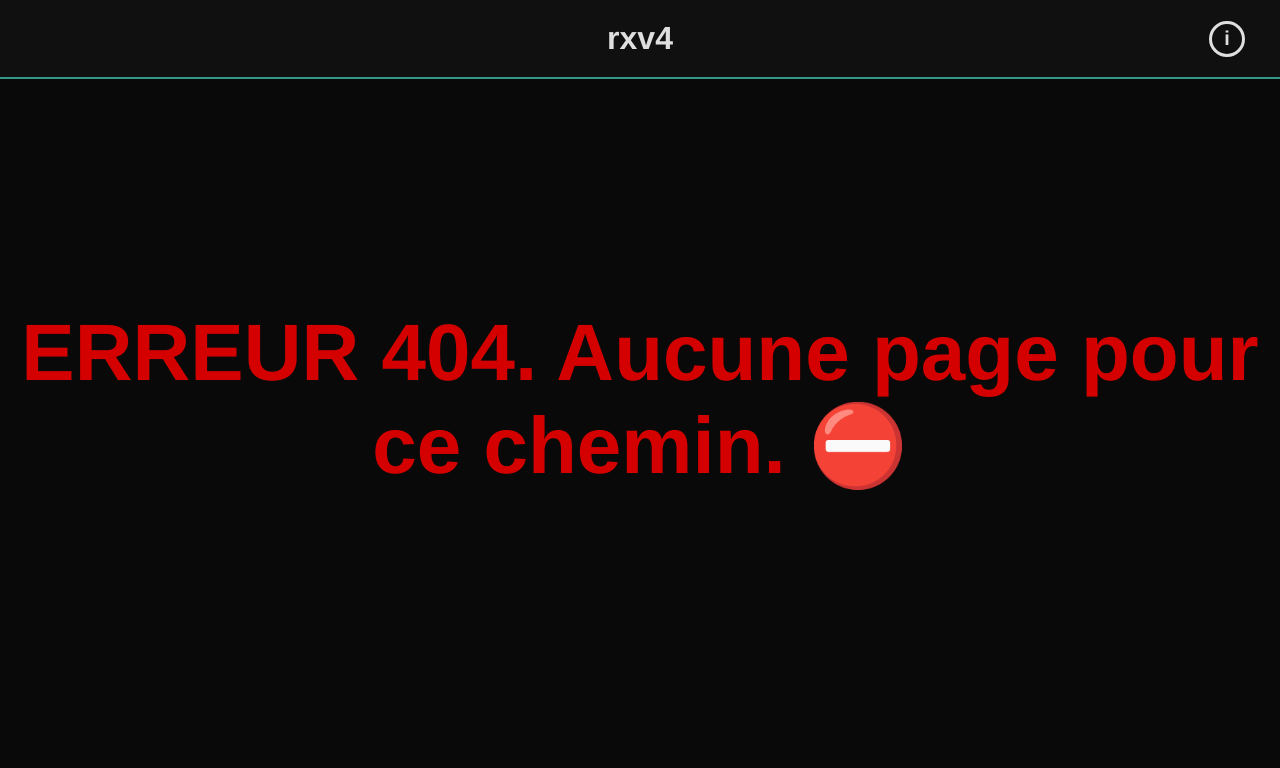
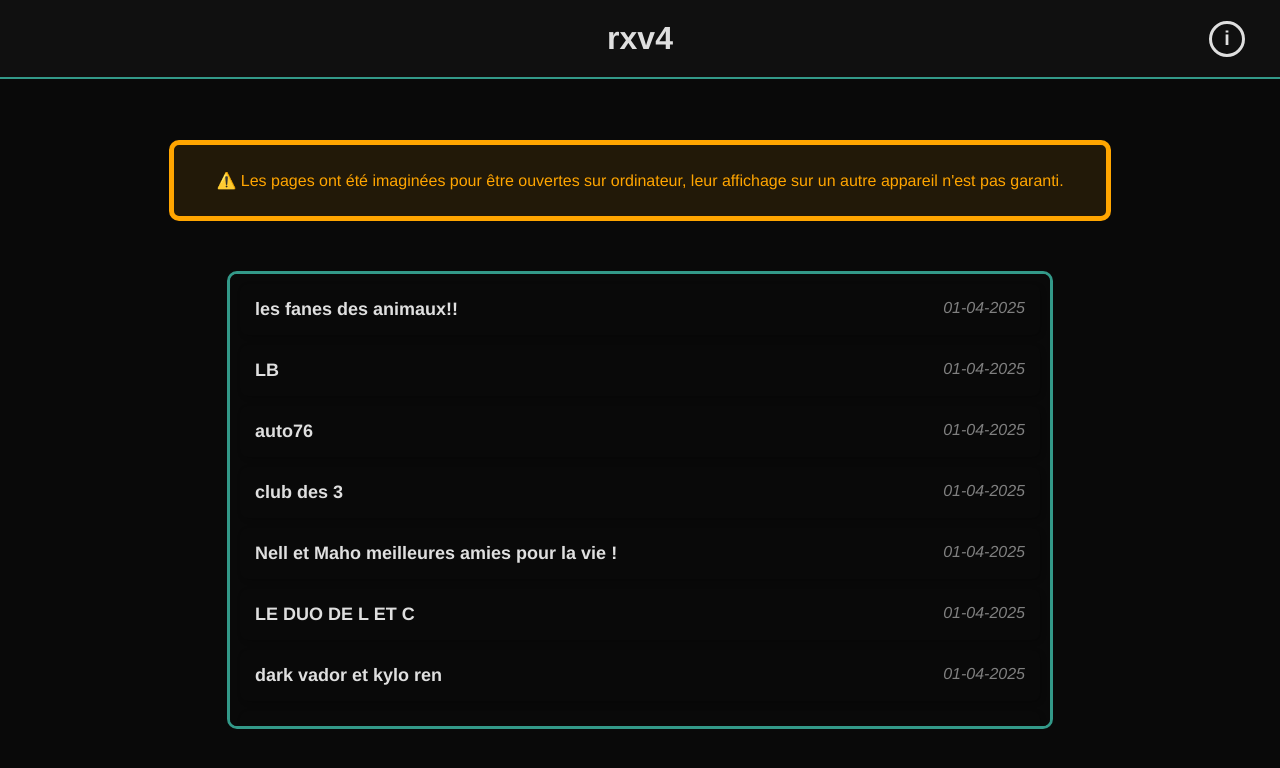
Before and after one commit to rxv4/uc, a Vue app: page /#/louis-blanc in a window 1280 px wide. Before the commit this address had no page. Shown: the top 768 px of the page. Built offline with nearby package versions, Linux system fonts and the light colour scheme.

Commit message:
added school

```diff
--- a/src/router/index.js
+++ b/src/router/index.js
@@ -4,6 +4,7 @@ import { createRouter, createWebHashHistory } from "vue-router";
 import home from "@/views/home.vue";
 import ErrorPage from "@/views/Error.vue";
 import r2 from "@/views/r2.vue";
+import r1 from "@/views/r1.vue";
 import InfoPage from "@/views/Info.vue";
 
 // importe tout les fichiers dans /projects (projets des enfants)
@@ -28,6 +29,7 @@ const router = createRouter({
     { path: "/", component: home },
     { path: "/info", component: InfoPage},
     { path: "/maurice-leblanc", component: r2 },
+    { path: "/louis-blanc", component: r1 },
     ...projectRoutes,
     {
       path: "/:pathMatch(.*)*",
--- a/src/views/home.vue
+++ b/src/views/home.vue
@@ -9,12 +9,23 @@
                         <div class="image-border">
                             <img src="/public/imgs/maurice-leblanc.png" alt="Image 2">
                             <div class="overlay">
-                                <p>Maurice-Leblanc</p>
+                                <p>Maurice Leblanc</p>
+                            </div>
+                        </div>
+                    </div>
+                </router-link>
+                <router-link to="/louis-blanc">
+                    <div class="image-wrapper">
+                        <div class="image-border">
+                            <img src="/public/imgs/louis-blanc.png" alt="Image 2">
+                            <div class="overlay">
+                                <p>Louis Blanc</p>
                             </div>
                         </div>
                     </div>
                 </router-link>
             </div>
+
         </div>
     </div>
 </template>
--- /dev/null
+++ b/src/views/r1.vue
@@ -0,0 +1,131 @@
+<template>
+    <div class="content">
+      <Header />
+      <Warning />
+      <div class="list-container">
+        <ul class="list">
+          <li
+            v-for="item in items"
+            :key="item.title"
+            @click="navigateTo(item.title)"
+            class="list-item"
+          >
+            <span class="title">{{ item.title }}</span>
+            <span class="date">{{ item.date }}</span>
+          </li>
+        </ul>
+      </div>
+    </div>
+  </template>
+
+  <script>
+  import Header from "../components/Header.vue";
+  import Warning from "../components/Warning.vue";
+  import { useRouter } from "vue-router";
+
+  export default {
+    components: { Header, Warning },
+    setup() {
+      const router = useRouter();
+
+      const items = [
+        { title: "les fanes des animaux!!", date: "01-04-2025" },
+        { title: "LB", date: "01-04-2025" },
+        { title: "auto76", date: "01-04-2025" },
+        { title: "club des 3", date: "01-04-2025" },
+        { title: "Nell et Maho meilleures amies pour la vie !", date: "01-04-2025" },
+        { title: "LE DUO DE L ET C", date: "01-04-2025" },
+        { title: "dark vador et kylo ren", date: "01-04-2025" },
+        { title: "lapin-ga", date: "01-04-2025" },
+        { title: "Groupe_9", date: "25-03-2025" },
+        { title: "Groupe_10", date: "25-03-2025" }
+      ];
+
+      const navigateTo = (title) => { // push sur la route correspondante au titre
+        const formattedTitle = title.toLowerCase().replace(/\s+/g, "-");
+        router.push(`/louis-blanc/${formattedTitle}`);
+      };
+
+      return { items, navigateTo };
+    }
+  };
+  </script>
+
+  <style scoped>
+  .content {
+    background-color: var(--background-color-darktheme);
+    display: flex;
+    flex-direction: column;
+    align-items: center;
+    justify-content: start;
+    height: 100vh;
+    font-family: 'Helvetica', sans-serif;
+    color: var(--font-color-darktheme);
+  }
+
+  .list-container {
+    width: 100%;
+    max-width: 50rem;
+    height: 54vh;
+    overflow-y: auto;
+    margin-top: 50px;
+    padding: 10px;
+    border: 3px solid var(--border-color-light-darktheme);
+    border-radius: 10px;
+    background: var(--background-color-darktheme);
+  }
+
+  /* scrollbar */
+  .list-container::-webkit-scrollbar {
+    width: 12px;
+  }
+
+  .list-container::-webkit-scrollbar-track {
+    background: var(--background-color-darktheme);
+    border-radius: 10px;
+  }
+
+  .list-container::-webkit-scrollbar-thumb {
+    background: rgb(188, 205, 207);
+    border-radius: 10px;
+    border: 2px solid var(--background-color-darktheme);
+  }
+
+  .list-container::-webkit-scrollbar-thumb:hover {
+    background: #7DE2D1;
+  }
+
+  .list {
+    list-style: none;
+    padding: 0;
+    margin: 0;
+  }
+
+  .list-item {
+    display: flex;
+    justify-content: space-between;
+    padding: 15px;
+    margin-bottom: 10px;
+    background: var(--background-color-dark);
+    border: 2px solid var(--border-color-dark);
+    border-radius: 8px;
+    cursor: pointer;
+    transition: all 0.2s ease-in-out;
+    box-shadow: 2px 2px 5px rgba(0, 0, 0, 0.2);
+  }
+
+  .list-item:hover {
+    background: var(--background-color-hover-darktheme);
+    color: white;
+  }
+
+  .title {
+    font-weight: bold;
+    font-size:large;
+  }
+
+  .date {
+    color: gray;
+    font-style: italic;
+  }
+  </style>
```
Also changed, not shown: public/imgs/louis-blanc.png (added).
